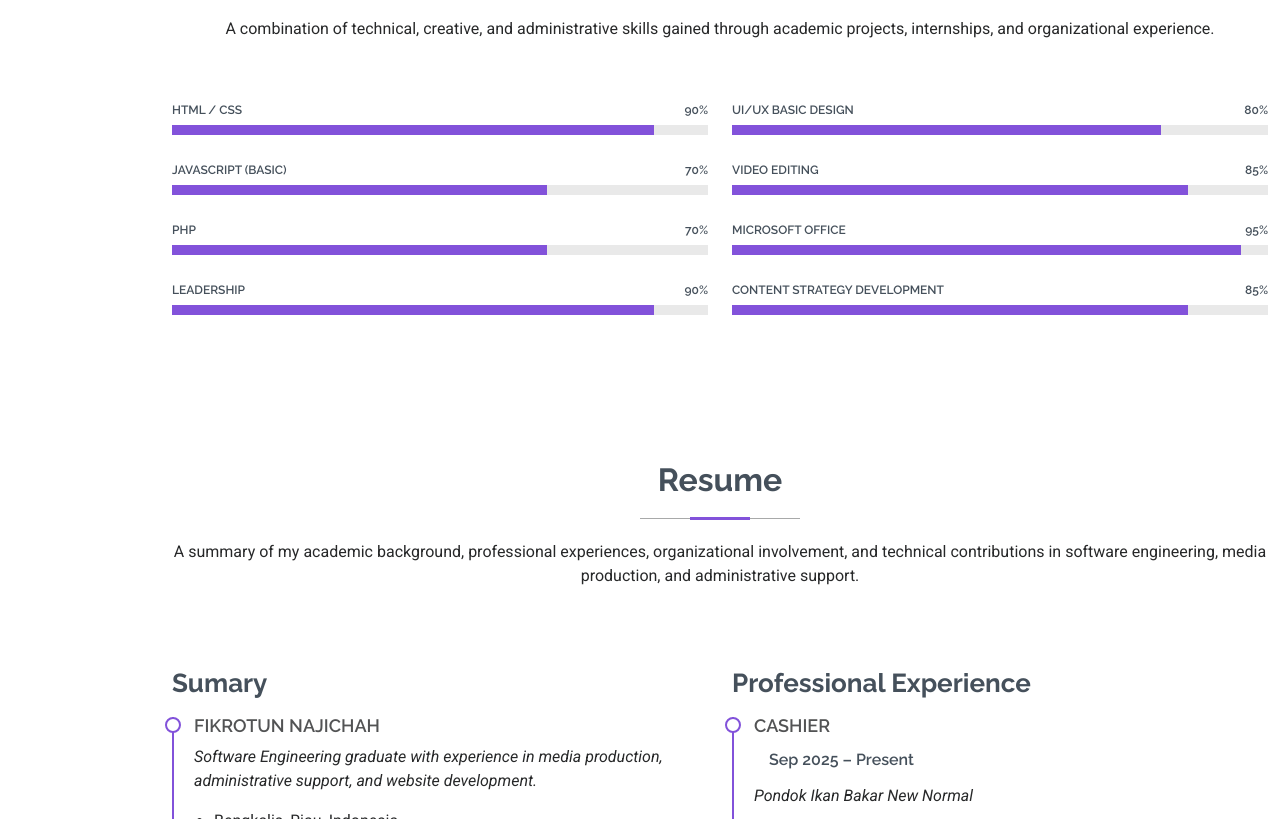
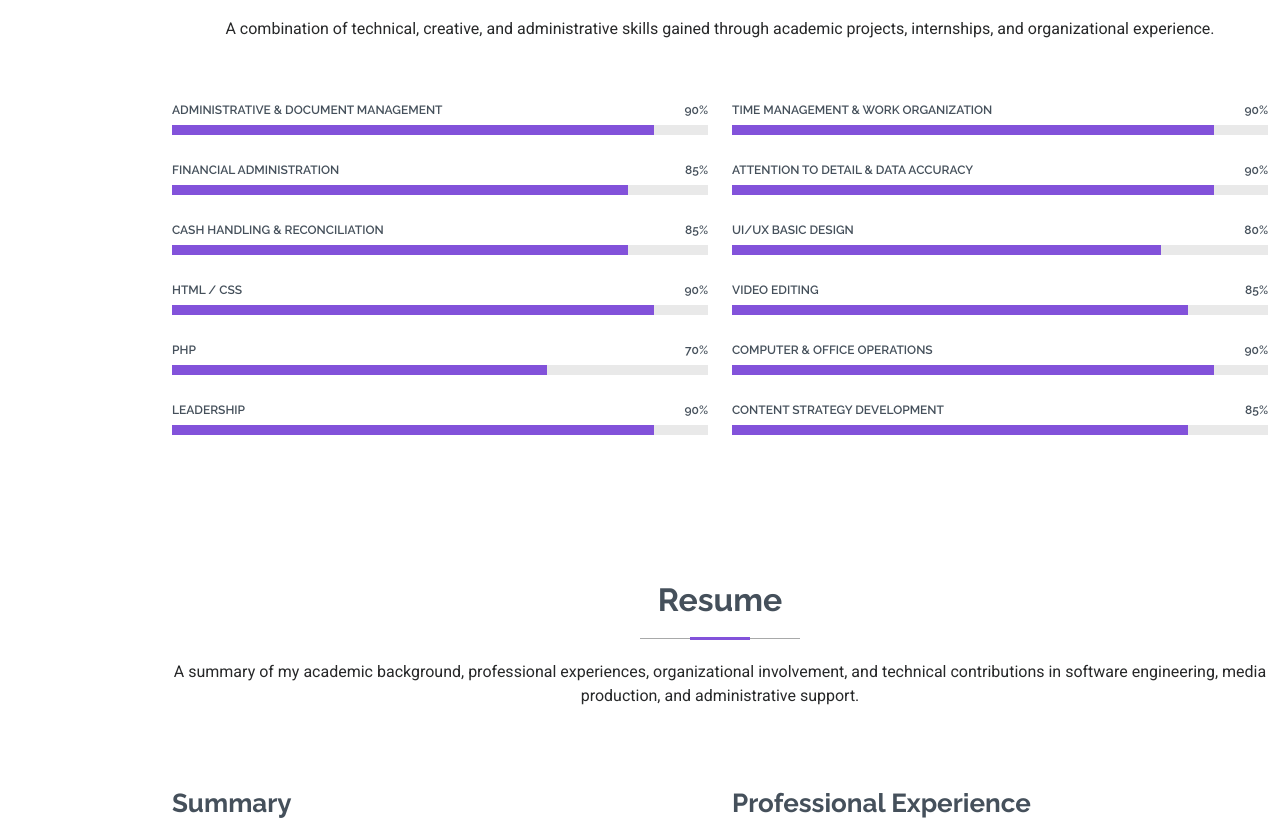
Before and after one commit to Vynixxx/portfolio-fikro, a plain HTML site: page index.html in a window 1280 px wide. Shown: the part 1981-2800 px from the top of the page. Drawn offline with Linux system fonts and the light colour scheme.

Commit message:
update porfo

```diff
--- a/index.html
+++ b/index.html
@@ -59,7 +59,7 @@
         <div class="row justify-content-center">
           <div class="col-lg-9">
             <h2>Fikrotun Najichah</h2>
-            <p>I'm <span class="typed" data-typed-items="Web Developer, UI/UX Designer, Software Engineer">Web Developer</span><span class="typed-cursor typed-cursor--blink" aria-hidden="true"></span></p>
+            <p>I'm <span class="typed" data-typed-items="Admin, Web Developer, UI/UX Designer, Software Engineer">Admin</span><span class="typed-cursor typed-cursor--blink" aria-hidden="true"></span></p>
             <div class="social-links">
               <a href="https://www.linkedin.com/in/fikrotun-najichah/"><i class="bi bi-linkedin"></i></a>
             </div>
@@ -94,7 +94,7 @@
                 <ul>
                   <li><i class="bi bi-chevron-right"></i> <strong>Birthday:</strong> <span>12 September 2003</span></li>
                   <li><i class="bi bi-chevron-right"></i> <strong>Website:</strong> <span>portfolio-fikroo.vercel.app</span></li>
-                  <li><i class="bi bi-chevron-right"></i> <strong>City:</strong> <span>Bengkalis City, Riau, Indonesia</span></li>
+                  <li><i class="bi bi-chevron-right"></i> <strong>City:</strong> <span>Bengkalis Regency, Riau, Indonesia</span></li>
                 </ul>
               </div>
               <div class="col-lg-6">
@@ -176,16 +176,30 @@
           <div class="col-lg-6">
 
             <div class="progress">
-          <span class="skill"><span>HTML / CSS</span> <i class="val">90%</i></span>
+              <span class="skill"><span>Administrative & Document Management</span> <i class="val">90%</i></span>
               <div class="progress-bar-wrap">
                 <div class="progress-bar" role="progressbar" aria-valuenow="90"></div>
               </div>
             </div>
 
             <div class="progress">
-          <span class="skill"><span>JavaScript (Basic)</span> <i class="val">70%</i></span>
+              <span class="skill"><span>Financial Administration</span> <i class="val">85%</i></span>
               <div class="progress-bar-wrap">
-            <div class="progress-bar" role="progressbar" aria-valuenow="70"></div>
+                <div class="progress-bar" role="progressbar" aria-valuenow="85"></div>
+              </div>
+            </div>
+
+            <div class="progress">
+              <span class="skill"><span>Cash Handling & Reconciliation</span> <i class="val">85%</i></span>
+              <div class="progress-bar-wrap">
+                <div class="progress-bar" role="progressbar" aria-valuenow="85"></div>
+              </div>
+            </div>
+
+            <div class="progress">
+              <span class="skill"><span>HTML / CSS</span> <i class="val">90%</i></span>
+              <div class="progress-bar-wrap">
+                <div class="progress-bar" role="progressbar" aria-valuenow="90"></div>
               </div>
             </div>
 
@@ -208,6 +222,20 @@
       <div class="col-lg-6">
 
          <div class="progress">
+          <span class="skill"><span>Time Management & Work Organization</span> <i class="val">90%</i></span>
+          <div class="progress-bar-wrap">
+            <div class="progress-bar" role="progressbar" aria-valuenow="90"></div>
+          </div>
+        </div>
+
+        <div class="progress">
+          <span class="skill"><span>Attention to Detail & Data Accuracy</span> <i class="val">90%</i></span>
+          <div class="progress-bar-wrap">
+            <div class="progress-bar" role="progressbar" aria-valuenow="90"></div>
+          </div>
+        </div>
+
+        <div class="progress">
           <span class="skill"><span>UI/UX Basic Design</span> <i class="val">80%</i></span>
           <div class="progress-bar-wrap">
             <div class="progress-bar" role="progressbar" aria-valuenow="80"></div>
@@ -222,9 +250,9 @@
         </div>
 
         <div class="progress">
-          <span class="skill"><span>Microsoft Office</span> <i class="val">95%</i></span>
+          <span class="skill"><span>Computer & Office Operations</span> <i class="val">90%</i></span>
           <div class="progress-bar-wrap">
-            <div class="progress-bar" role="progressbar" aria-valuenow="95"></div>
+            <div class="progress-bar" role="progressbar" aria-valuenow="90"></div>
           </div>
         </div>
 
@@ -257,13 +285,13 @@
         <div class="row">
 
           <div class="col-lg-6" data-aos="fade-up" data-aos-delay="100">
-            <h3 class="resume-title">Sumary</h3>
+            <h3 class="resume-title">Summary</h3>
 
           <div class="resume-item pb-0">
             <h4>Fikrotun Najichah</h4>
             <p><em>Software Engineering graduate with experience in media production, administrative support, and website development.</em></p>
             <ul>
-              <li>Bengkalis, Riau, Indonesia</li>
+              <li>Bengkalis Regency, Riau, Indonesia</li>
               <li>fikohjob@gmail.com</li>
             </ul>
             <a href="assets/cv/CV-Fikrotun-Najichah-Online.pdf" class="btn-download" download>
@@ -655,7 +683,7 @@
           <i class="bi bi-geo-alt flex-shrink-0"></i>
           <div>
             <h3>Address</h3>
-            <p>Bengkalis, Riau – Indonesia</p>
+            <p>Bengkalis Regency, Riau – Indonesia</p>
           </div>
         </div>
       </div>
```
Also changed, not shown: 1 other file. Lines whose indentation alone changed are shown as unchanged.
